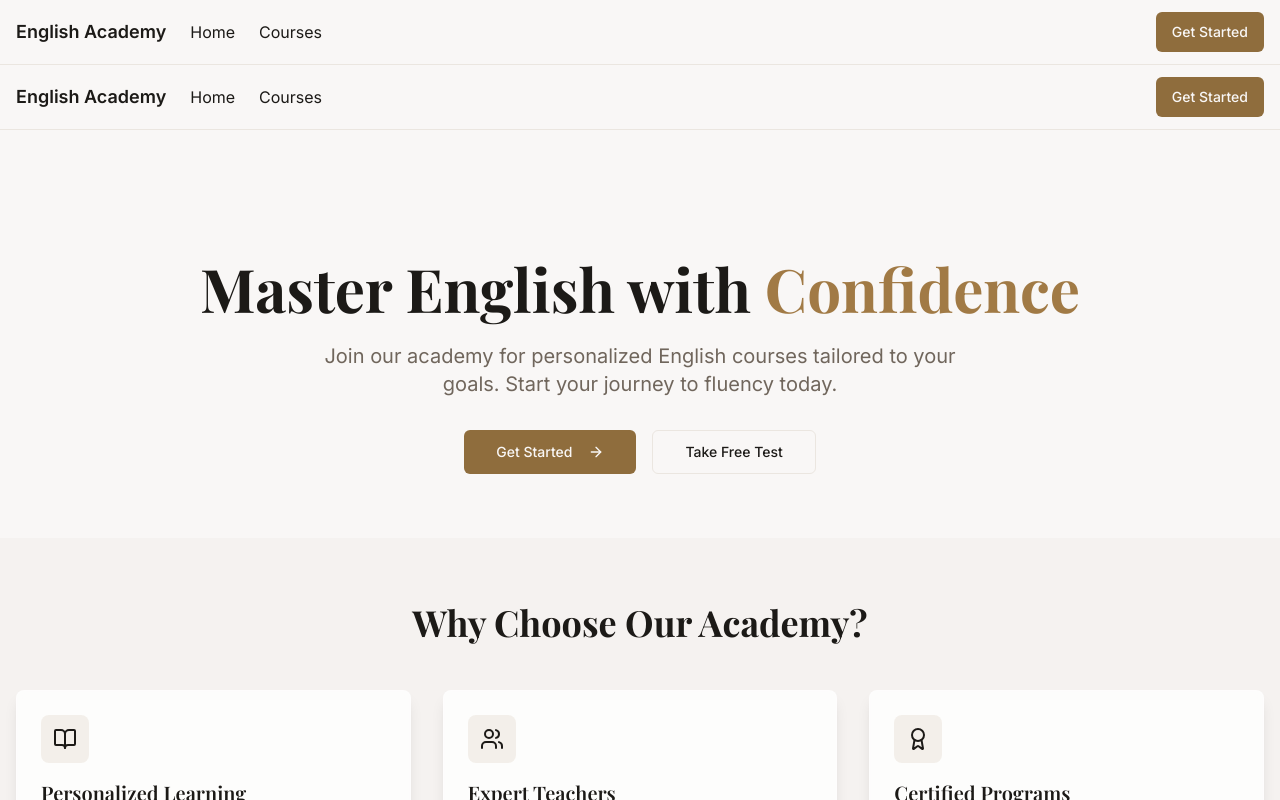
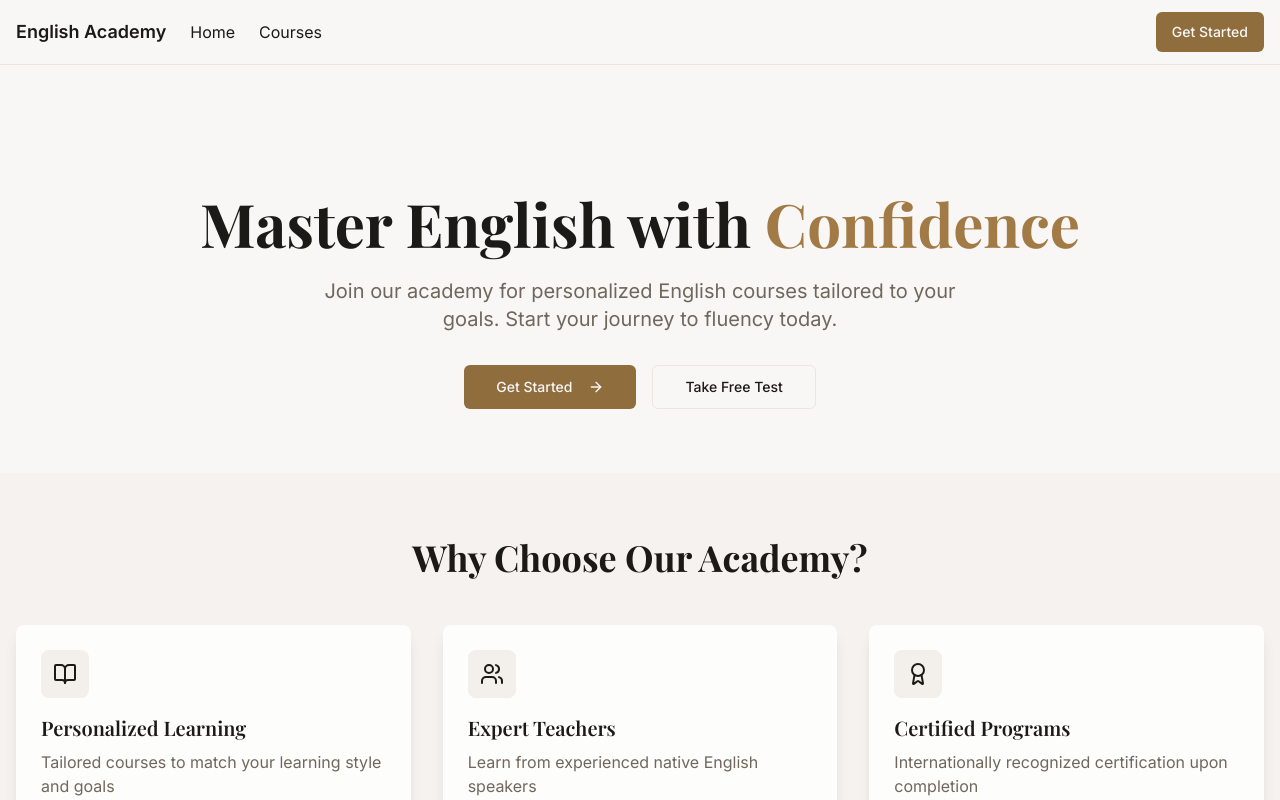
Before and after one commit to najiyashirin/talkfocus, a React (Vite) app: page / in a window 1280 px wide. Shown: the top 800 px of the page. Built offline with nearby package versions, Linux system fonts and the light colour scheme.

Commit message:
Remove Duplicate Navigation Bar
Eliminated one of the two navigation bars present in the application to streamline the user interface.
[skip gpt_engineer]

```diff
--- a/src/pages/Index.tsx
+++ b/src/pages/Index.tsx
@@ -1,7 +1,6 @@
 import { Button } from "@/components/ui/button";
 import { Card } from "@/components/ui/card";
 import { ArrowRight, BookOpen, Users, Award } from "lucide-react";
-import Navigation from "@/components/Navigation";
 
 const Index = () => {
   const features = [
@@ -42,8 +41,6 @@ const Index = () => {
 
   return (
     <div className="min-h-screen">
-      <Navigation />
-
       {/* Hero Section */}
       <section className="pt-32 pb-16 px-4">
         <div className="max-w-7xl mx-auto text-center">
```
